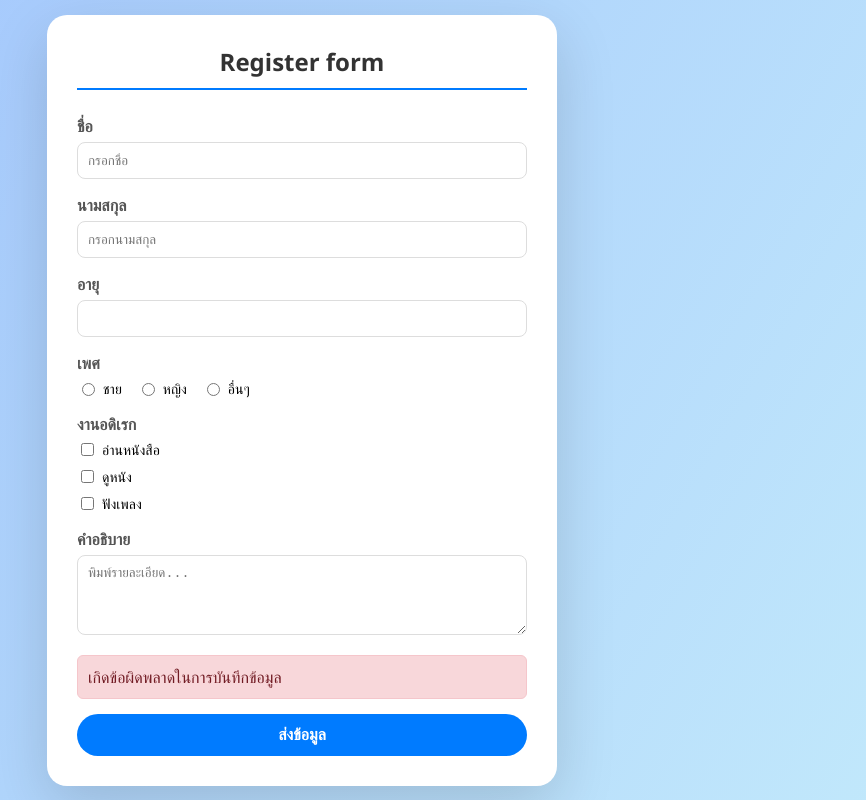
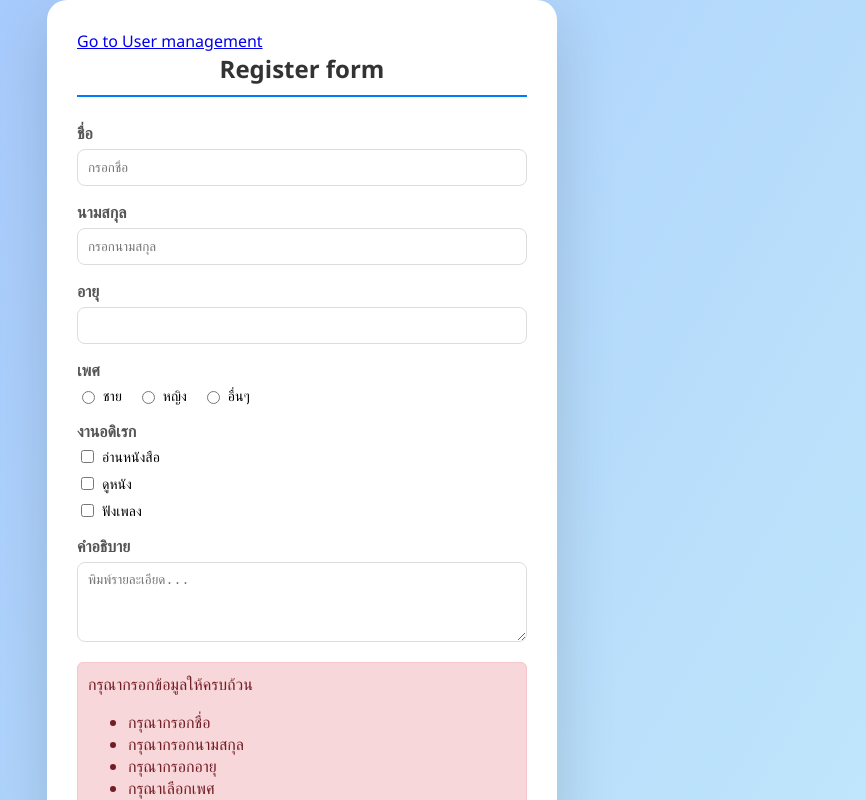
Before and after one commit to arunna-sudo/241-820-2568, a plain HTML site: page Frontend/index.html in a window 1280 px wide. Both pictures are taken after a click on the button "ส่งข้อมูล". Shown: the top 800 px of the page, without its empty margins (338-1204 px from the left). Drawn offline with nearby package versions, Linux system fonts and the light colour scheme; no server answers.

Commit message:
update all

```diff
--- a/Frontend/index.html
+++ b/Frontend/index.html
@@ -8,6 +8,7 @@
 </head>
 <body>
     <div class="container">
+        <a href="user.html">Go to User management</a>
         <div class="header">Register form</div>
 
         <div class="form-input">
--- a/Frontend/index.js
+++ b/Frontend/index.js
@@ -1,47 +1,87 @@
+const validateData = (userData) => {
+    let errors = [];
+    if (!userData.firstName) {
+        errors.push('กรุณากรอกชื่อ');
+    }
+    if (!userData.lastName) {
+        errors.push('กรุณากรอกนามสกุล');
+    }
+    if (!userData.age) {
+        errors.push('กรุณากรอกอายุ');
+    }
+    if (!userData.gender) {
+        errors.push('กรุณาเลือกเพศ');
+    }
+    if (!userData.interests) {
+        errors.push('กรุณาเลือกงานอดิเรก');
+    }
+    if (!userData.description) {
+        errors.push('กรุณากรอกคำอธิบาย');
+    }
+    return errors;
+}
+
 const submitData = async () => {
+    let firstNameDOM = document.querySelector('input[name=firstname]');
+    let lastNameDOM = document.querySelector('input[name=lastname]');
+    let ageDOM = document.querySelector('input[name=age]');
+    let genderDOM = document.querySelector('input[name=gender]:checked') || {};
+    let interestDOMs = document.querySelectorAll('input[name=interests]:checked') || {};
+    let descriptionDOM = document.querySelector('textarea[name=description]');
 
-    let messageDom = document.getElementById('message');
-
+    let messageDOM = document.getElementById('message')
     try {
-        let fname = document.querySelector('input[name="firstname"]').value;
-        let lname = document.querySelector('input[name="lastname"]').value;
-        let age = document.querySelector('input[name="age"]').value;
-        let desc = document.querySelector('textarea[name="description"]').value;
-
-        let genderElement = document.querySelector('input[name="gender"]:checked');
-        let gender = genderElement ? genderElement.value : "ไม่ได้ระบุ";
-
-        let interests = [];
-        // แก้เป็น "interests" ให้ตรงกับ HTML
-        let hobbyElements = document.querySelectorAll('input[name="interests"]:checked');
-        hobbyElements.forEach((item) => {
-            interests.push(item.value);
-        });
+        let interest = ''
+        for (let i = 0; i < interestDOMs.length; i++) {
+            interest += interestDOMs[i].value
+            if (i != interestDOMs.length - 1) {
+                interest += ','
+            }
+        }
 
         let userData = {
-            firstname: fname,
-            lastname: lname,
-            age: age,
-            gender: gender,
-            interests: interests.join(", "),
-            description: desc
-        };
+            firstName: firstNameDOM.value,
+            lastName: lastNameDOM.value,
+            age: ageDOM.value,
+            gender: genderDOM.value,
+            description: descriptionDOM.value,
+            interests: interest
+        }
+        console.log('submitData', userData);
 
-        console.log("กำลังส่งข้อมูล:", userData);
+          const errors = validateData(userData);
+           if (errors.length > 0) {
+              throw {
+                  message: 'กรุณากรอกข้อมูลให้ครบถ้วน',
+                  errors: errors
+              }
+          }
 
         const response = await axios.post('http://localhost:8000/users', userData);
+        console.log('response', response);
+        messageDOM.innerText = 'บันทึกข้อมูลสำเร็จ';
+        messageDOM.className = 'message success';
+    } catch (error) {
+        console.log('error message', error.message);
+        console.log('error', error.errors);
+        if (error.response) {
+            console.log('error response', error.response);
+            error.message = error.response.data.message;
+            error.errors = error.response.data.errors;
 
-        console.log("Response จาก Server:", response.data);
+        }
+
+        let htmlData = '<div>'
+        htmlData += `<div>${error.message}</div>`;
+        htmlData += '<ul>';
+        for (let i = 0; i < error.errors.length; i++) {
+            htmlData += `<li>${error.errors[i]}</li>`;
+        }
+        htmlData += '</ul>';
+        htmlData += '</div>';
 
 
-        messageDom.innerText = 'บันทึกข้อมูลสำเร็จ';
-        messageDom.className = 'message success';
-
-    } catch (error) {
-        console.error("เกิดข้อผิดพลาด:", error);
-
-
-        messageDom.innerText = 'เกิดข้อผิดพลาดในการบันทึกข้อมูล';
-        messageDom.className = 'message danger';
+        messageDOM.innerHTML = htmlData;
+        messageDOM.className = 'message danger';
     }
 }
```
Also changed, not shown: Frontend/user.html (added, +14 -0 lines), Frontend/user.js (added, +35 -0 lines), backend/index.js (+36 -2 lines), JS/index1.html (renamed from JS/index.html).
